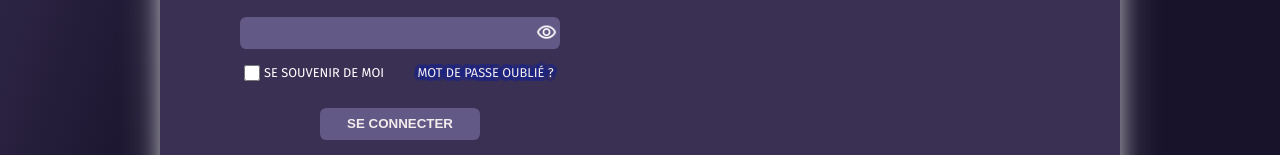
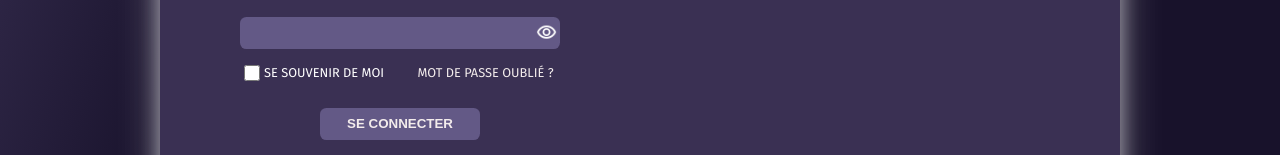
Before and after one commit to WildCodeSchool-2024-02/JS-RemoteFR-CodeOfWar-P2-MoodFlix, a React (Vite) app in the folder client/: page /login in a window 1280 px wide. Shown: the part 513-668 px from the top of the page. Built offline with nearby package versions, Linux system fonts and the light colour scheme; no server answers.

Commit message:
:pencil2: Fix typo

```diff
--- a/client/src/styles/Navbar.css
+++ b/client/src/styles/Navbar.css
@@ -73,8 +73,7 @@ nav.site-navbar > h1 {
   font-weight: 400;
 }
 
-.site-title,
-a {
+.site-title {
   text-shadow:
     rgba(31, 38, 135, 0.37) 4px 0px 0px,
     rgba(31, 38, 135, 0.37) 3.87565px 0.989616px 0px,
```
